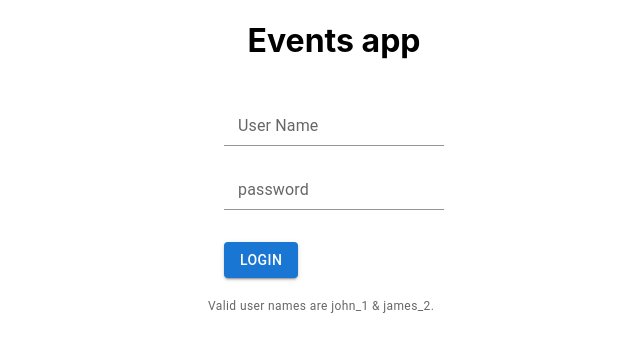
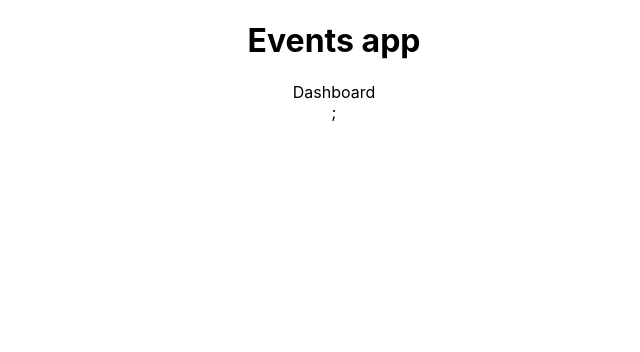
Before and after one commit to babs12316/Events-app, a React (Create React App) app: page /dashboard in a window 1280 px wide. Shown: the top 352 px of the page, without its empty margins (306-946 px from the left). Built offline with nearby package versions, Linux system fonts and the light colour scheme.

Commit message:
Routes implemented

```diff
--- a/package.json
+++ b/package.json
@@ -16,6 +16,7 @@
     "axios": "^0.21.4",
     "react": "^17.0.2",
     "react-dom": "^17.0.2",
+    "react-router": "^5.2.1",
     "react-router-dom": "^5.3.0",
     "react-scripts": "4.0.3",
     "typescript": "^4.4.3",
@@ -48,6 +49,7 @@
     ]
   },
   "devDependencies": {
+    "@types/react-router-dom": "^5.1.9",
     "@typescript-eslint/eslint-plugin": "^4.31.1",
     "@typescript-eslint/parser": "^4.31.1",
     "eslint-config-airbnb-typescript": "^6.3.2",
--- a/src/App.tsx
+++ b/src/App.tsx
@@ -1,12 +1,16 @@
 import React from 'react';
+import { BrowserRouter as Router } from 'react-router-dom';
 import style from './App.module.css';
-import Login from './components/Login';
+import Routes from './routes/Routes';
 
 function App(): JSX.Element {
   return (
     <div className={style.app}>
       <h1>Events app</h1>
-      <Login />
+      <Router>
+        <Routes />
+      </Router>
+      ;
     </div>
   );
 }
--- /dev/null
+++ b/src/components/Dashboard.tsx
@@ -0,0 +1,7 @@
+import React from 'react';
+
+const Dashboard = (): JSX.Element => {
+  return <div>Dashboard</div>;
+};
+
+export default Dashboard;
--- a/src/components/Login.tsx
+++ b/src/components/Login.tsx
@@ -1,11 +1,13 @@
 import React, { useState } from 'react';
 import { FormControl, InputLabel, Input, FormHelperText, Button, Box } from '@mui/material';
+import { Redirect } from 'react-router';
 import { getUser } from '../services/eventsApi';
 import { LoginCredentials } from '../types/type';
 
 const Login = (): JSX.Element => {
   const [loginData, setLoginData] = useState<LoginCredentials>({} as LoginCredentials);
   const [errorMsg, setErrorMsg] = useState<string>();
+  const [validUser, setValidUser] = useState<boolean>(false);
 
   const handleSubmit = (e: React.FormEvent<HTMLFormElement>) => {
     e.preventDefault();
@@ -16,6 +18,7 @@ const Login = (): JSX.Element => {
           if (data) {
             if (data.password === loginData.password) {
               console.log('its a valid user should redirect to dashboard page');
+              setValidUser(true);
             }
           } else {
             setErrorMsg('sorry, wrong crendetials!');
@@ -26,7 +29,8 @@ const Login = (): JSX.Element => {
   };
   return (
     <>
-      <form onSubmit={handleSubmit}>
+      <form onSubmit={handleSubmit} aria-labelledby="login">
+        <h2 id="login">Login Form</h2>
         <Box sx={{ m: 2 }}>
           <FormControl>
             <InputLabel htmlFor="userName-input">User Name</InputLabel>
@@ -45,7 +49,7 @@ const Login = (): JSX.Element => {
             <InputLabel htmlFor="password-input">password</InputLabel>
             <Input
               id="password-input"
-              aria-describedby="my-helper-text"
+              type="password"
               required
               onChange={(e: React.ChangeEvent<HTMLInputElement>) =>
                 setLoginData((loginData) => ({ ...loginData, password: e.target.value }))
@@ -65,6 +69,7 @@ const Login = (): JSX.Element => {
         {errorMsg && <FormHelperText sx={{ color: '#FF0000' }}>{errorMsg}</FormHelperText>}
         <FormHelperText id="my-helper-text">Valid user names are john_1 & james_2.</FormHelperText>
       </form>
+      {validUser && <Redirect to="/dashboard" push />};
     </>
   );
 };
--- /dev/null
+++ b/src/routes/Routes.tsx
@@ -0,0 +1,17 @@
+import React from 'react';
+import { Switch, Route } from 'react-router-dom';
+import Dashboard from '../components/Dashboard';
+import Login from '../components/Login';
+
+const Routes = (): JSX.Element => (
+  <Switch>
+    <Route path="/" exact>
+      <Login />
+    </Route>
+    <Route path="/dashboard" exact>
+      <Dashboard />
+    </Route>
+  </Switch>
+);
+
+export default Routes;
--- a/src/services/eventsApi.ts
+++ b/src/services/eventsApi.ts
@@ -3,10 +3,11 @@ import { Events } from '../types/interface';
 
 const baseUrl = '/api/events.json';
 
-export const getUser = async (userId: string) => {
+type User = Events['user'][0] | undefined;
+
+export const getUser = async (userId: string): Promise<User> => {
   const result = await axios.get<Events>(`${baseUrl}`);
-  type User = typeof result.data.user[0];
-  const user = result.data.user.find((item: User) => item.id === userId);
+  const user = result.data.user.find((item: User) => item!.id === userId);
   return user;
 };
 
```
Also changed, not shown: src/containers/AdminContainer.tsx (added, +7 -0 lines), 2 other files (tests, documents, lock files or other folders).
